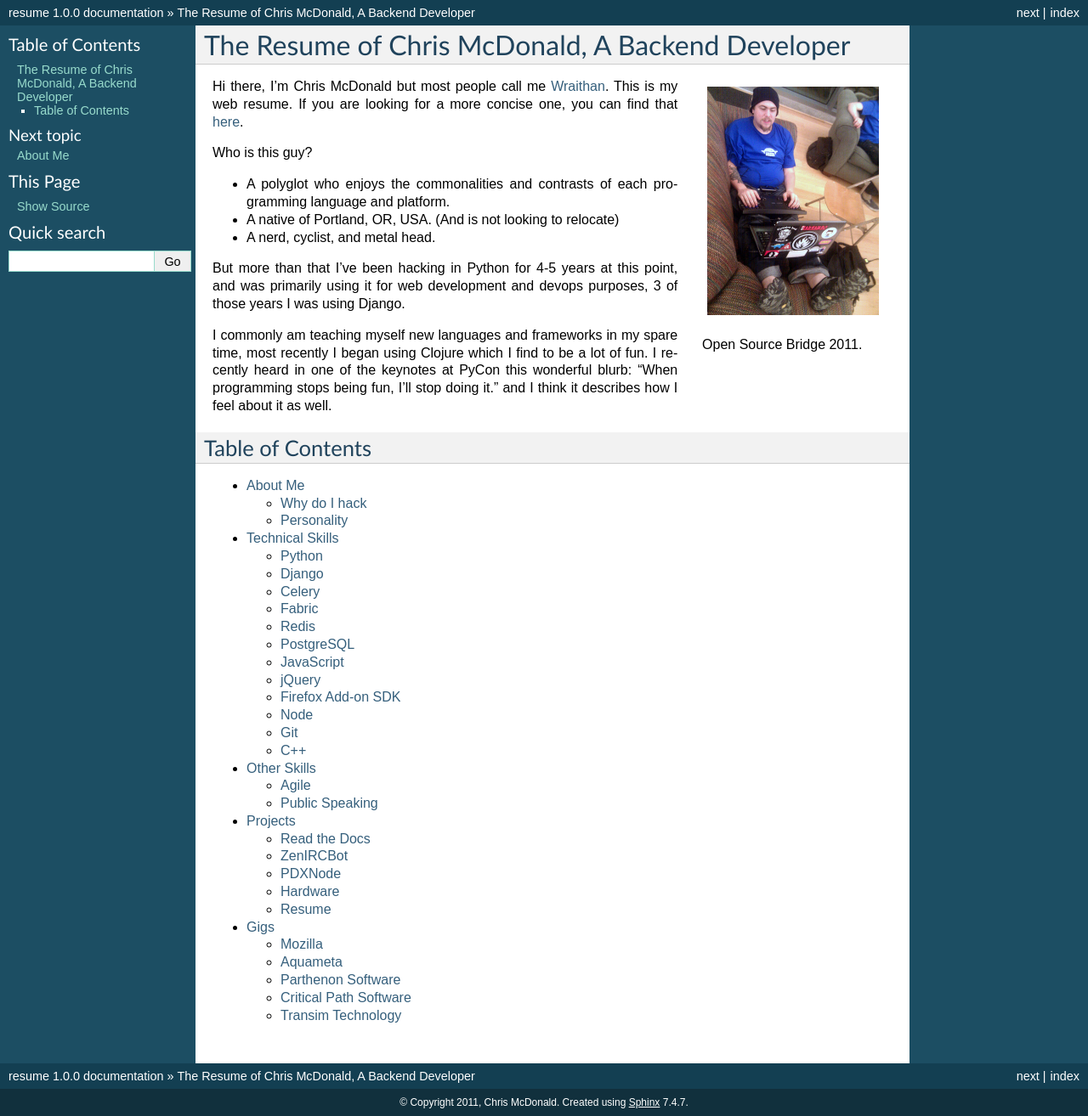
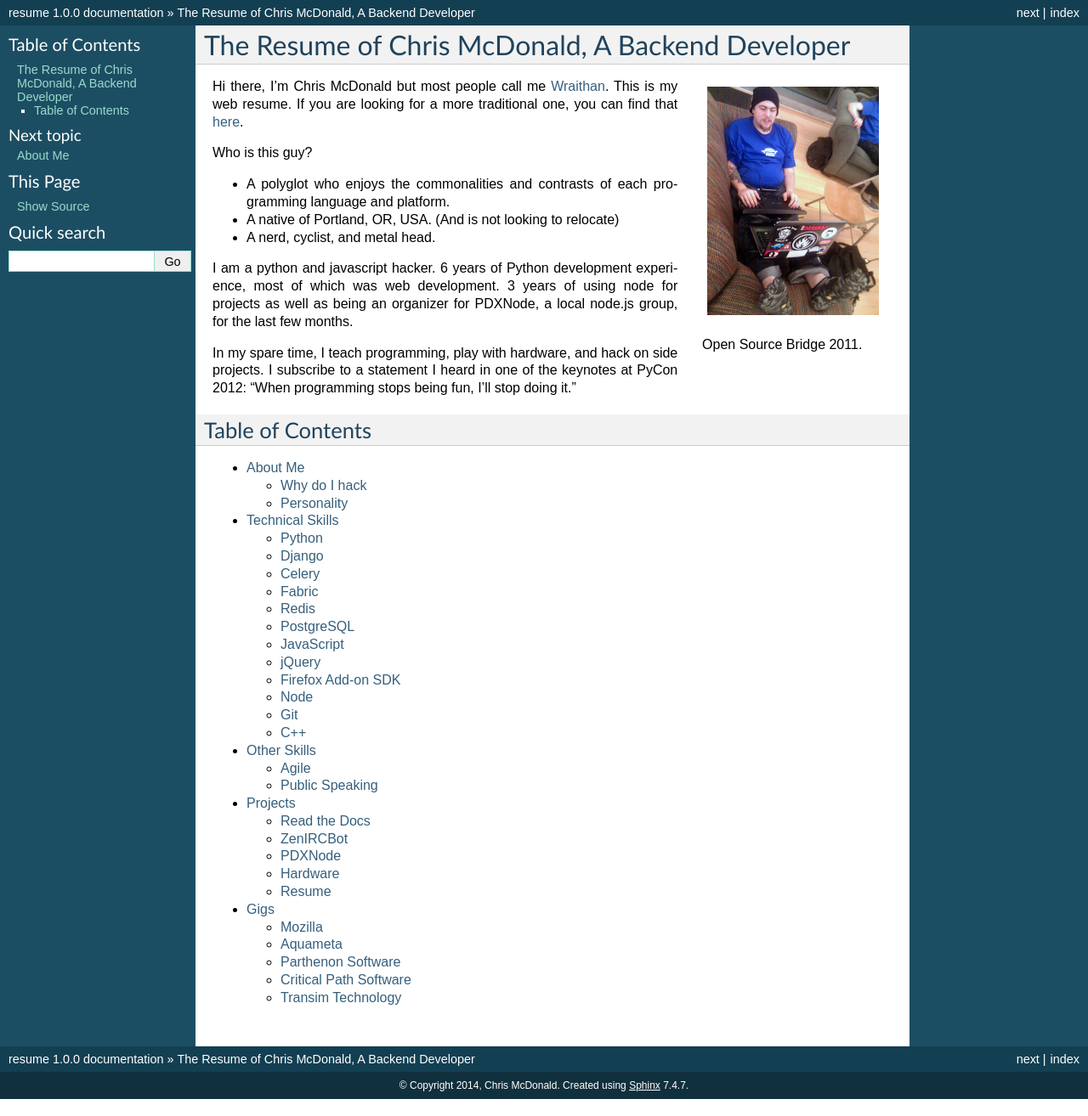
Before and after one commit to wraithan/resume, a Sphinx documentation site: the page built from docs/index.rst, in a window 1280 px wide. Shown: the whole page at 85% size. Built offline with Sphinx 7.4.7, drawn with Linux system fonts in a browser that asks for light colours.

Commit message:
further updating

```diff
--- a/docs/conf.py
+++ b/docs/conf.py
@@ -41,7 +41,7 @@ master_doc = 'index'
 
 # General information about the project.
 project = u'resume'
-copyright = u'2011, Chris McDonald'
+copyright = u'2014, Chris McDonald'
 
 # The version info for the project you're documenting, acts as replacement for
 # |version| and |release|, also used in various other places throughout the
--- a/docs/index.rst
+++ b/docs/index.rst
@@ -13,7 +13,7 @@ The Resume of Chris McDonald, A Backend Developer
 
 Hi there, I'm Chris McDonald but most people call me `Wraithan
 <http://wraithan.net/>`_. This is my web resume. If you are looking
-for a more concise one, you can find that `here
+for a more traditional one, you can find that `here
 <https://github.com/wraithan/resume/blob/master/scannable_resume.pdf?raw=true>`_.
 
 Who is this guy?
@@ -23,15 +23,14 @@ Who is this guy?
 * A native of Portland, OR, USA. (And is not looking to relocate)
 * A nerd, cyclist, and metal head.
 
-But more than that I've been hacking in Python for 4-5 years at this
-point, and was primarily using it for web development and devops
-purposes, 3 of those years I was using Django.
+I am a python and javascript hacker. 6 years of Python development experience,
+most of which was web development. 3 years of using node for projects as well
+as being an organizer for PDXNode, a local node.js group, for the last few
+months.
 
-I commonly am teaching myself new languages and frameworks in my spare
-time, most recently I began using Clojure which I find to be a lot of
-fun. I recently heard in one of the keynotes at PyCon this wonderful
-blurb: "When programming stops being fun, I'll stop doing it." and I
-think it describes how I feel about it as well.
+In my spare time, I teach programming, play with hardware, and hack on side
+projects. I subscribe to a statement I heard in one of the keynotes at PyCon
+2012: "When programming stops being fun, I'll stop doing it."
 
 #################
 Table of Contents
```
Also changed, not shown: docs/about.rst (+3 -4 lines), 1 other file.
